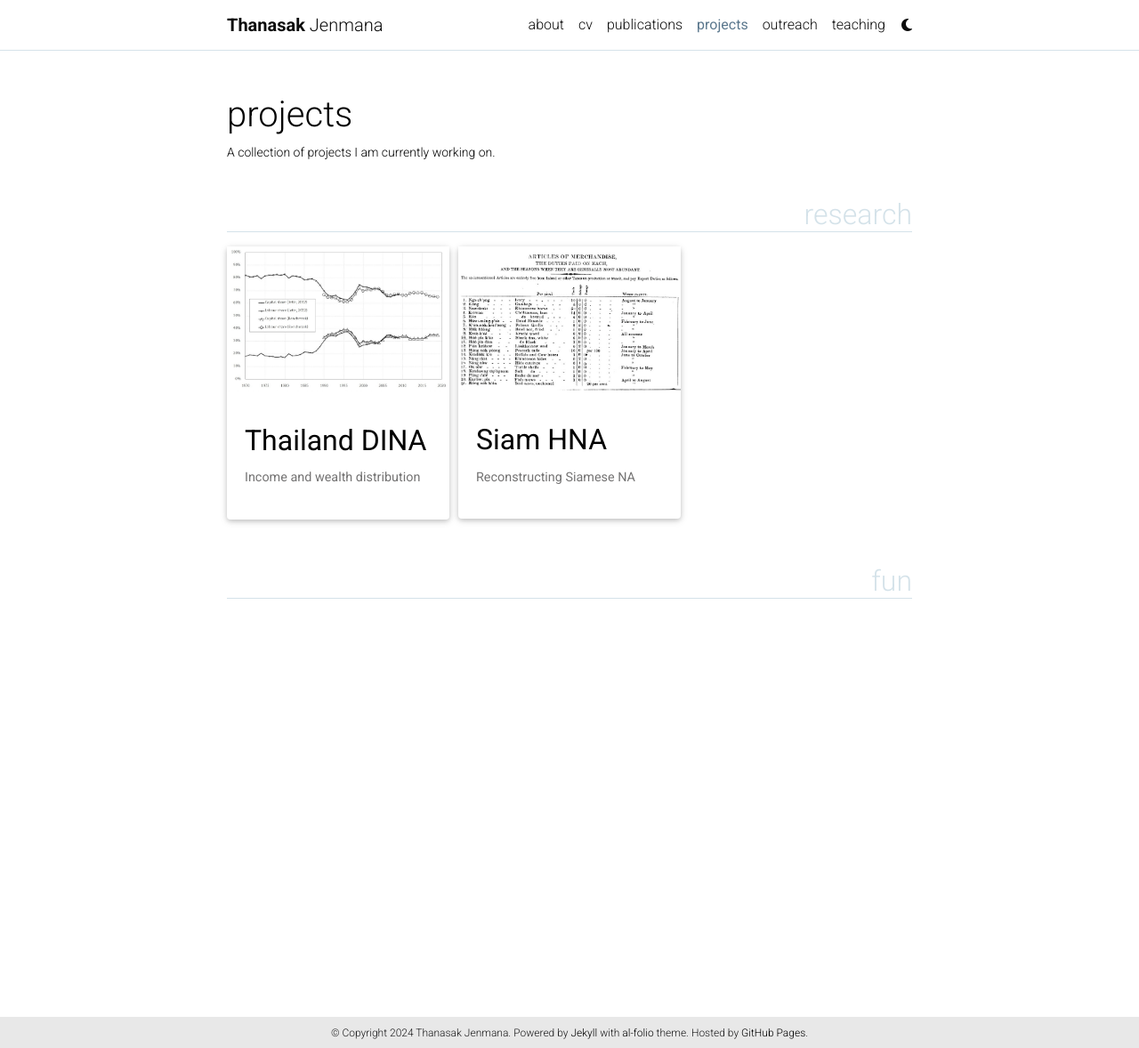
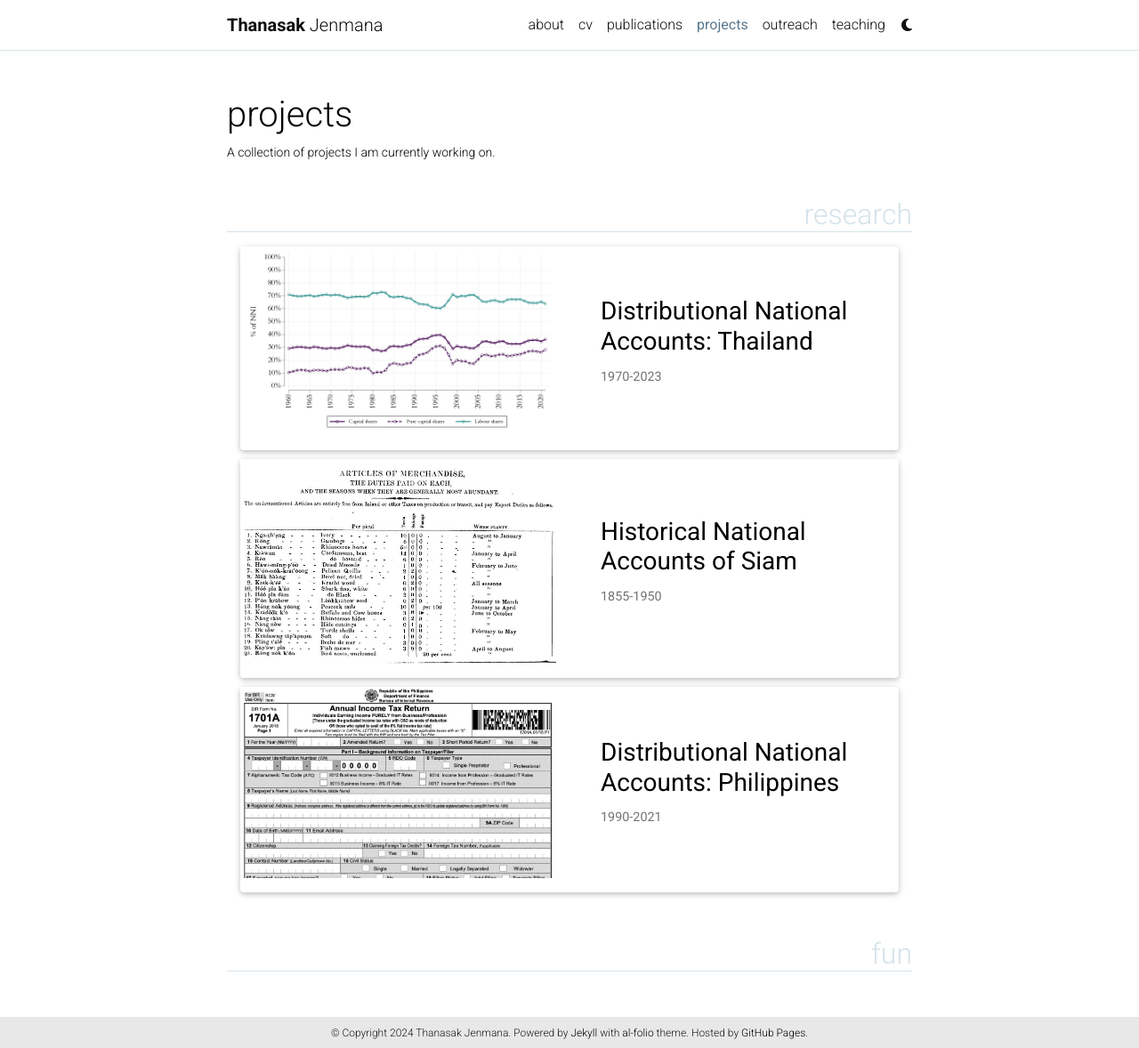
Before and after one commit to mjenmana/mjenmana.github.io, a Jekyll site: the page built from _pages/projects.md, in a window 1280 px wide and 1178 px high. Shown: the whole window at 89% size. Built offline with Jekyll 4.4.1, drawn with Linux system fonts in a browser that asks for light colours; full-size pictures stand in for the smaller copies a plugin makes; comment, search, counter and statistics services are not loaded; a style sheet for code colours, icons or effects is not loaded.

Commit message:
updating project pages

```diff
--- a/_includes/projects_horizontal.html
+++ b/_includes/projects_horizontal.html
@@ -15,7 +15,7 @@
         <div class="col-md-12">
         {%- endif -%}
           <div class="card-body">
-            <h3 class="card-title text-lowercase">{{ project.title }}</h3>
+            <h3 class="card-title">{{ project.title }}</h3>
             <p class="card-text">{{ project.description }}</p>
             <div class="row ml-1 mr-1 p-0">
               {%- if project.github -%}
--- a/_pages/projects.md
+++ b/_pages/projects.md
@@ -20,7 +20,7 @@
   <!-- Generate cards for each project -->
   {% if page.horizontal -%}
   <div class="container">
-    <div class="row row-cols-2">
+    <div class="row row-cols-1">
     {%- for project in sorted_projects -%}
       {% include projects_horizontal.html %}
     {%- endfor %}
--- a/_projects/DINAThailand.md
+++ b/_projects/DINAThailand.md
@@ -1,8 +1,8 @@
 ---
 layout: page
-title: Thailand DINA
-description: Income and wealth distribution
-img: assets/img/capshare.jpg
+title: Distributional National Accounts&#58; Thailand
+description: 1970-2023
+img: assets/img/DINAThailand/LabCapSh_NA_2.jpg
 importance: 1
 category: research
 related_publications: Jenmana2018, Jenmana2019
--- a/_projects/HNASiam.md
+++ b/_projects/HNASiam.md
@@ -1,7 +1,7 @@
 ---
 layout: page
-title: Siam HNA
-description: Reconstructing Siamese NA
+title: Historical National Accounts of Siam
+description: 1855-1950
 img: assets/img/bkkcalendar.jpg
 importance: 1
 category: research
```
Also changed, not shown: other parts of _pages/projects.md (+1 -1 lines), _projects/DINAPhilippines.md (added, +11 -0 lines), assets/img/DINAPhilippines/cover.jpg (added).
